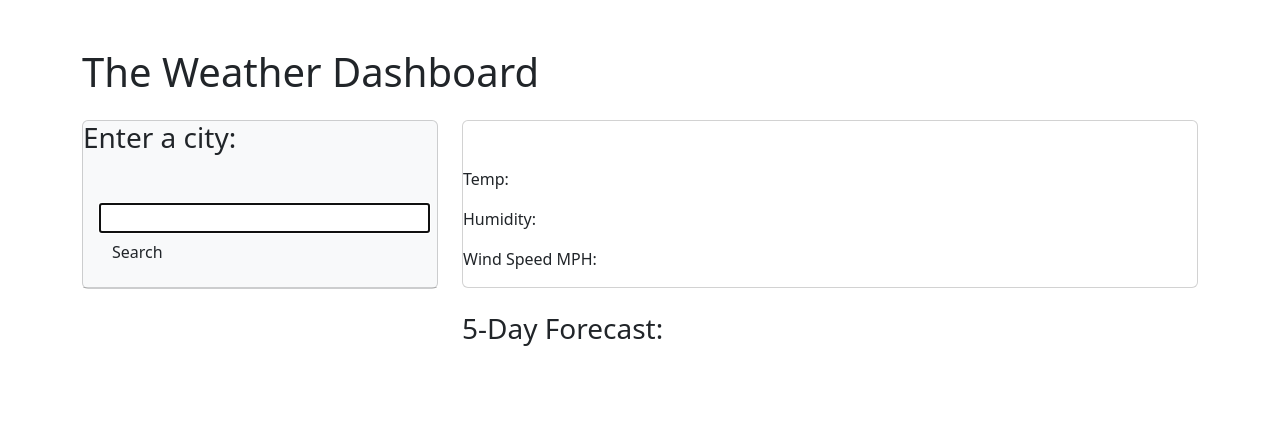
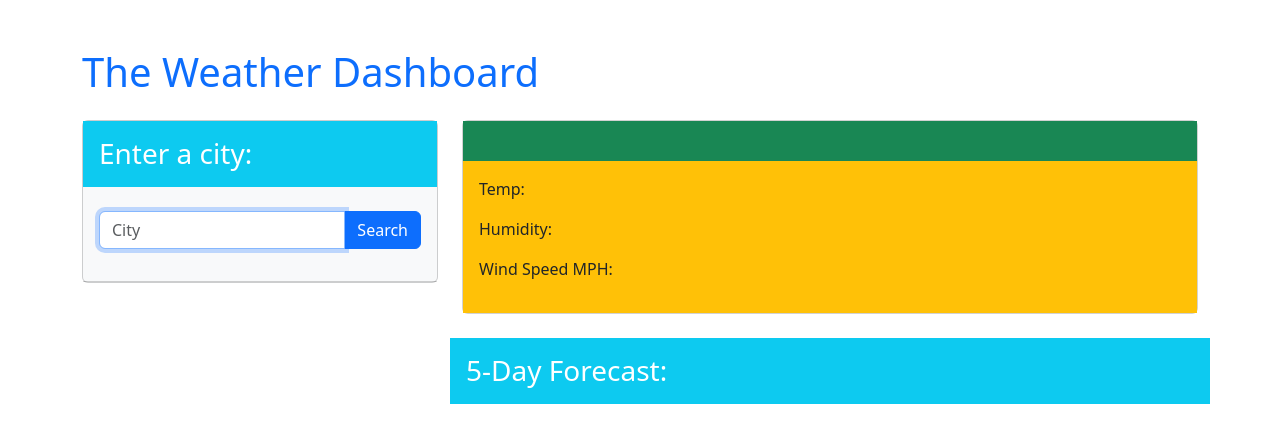
Before and after one commit to brennysouza/weather-api-x, a website: page index.html in a window 1280 px wide. Drawn offline with nearby package versions, Linux system fonts and the light colour scheme.

Commit message:
added styling to app

```diff
--- a/index.html
+++ b/index.html
@@ -12,70 +12,53 @@
     <title>The Weather Dashboard</title>
 </head>
 
-
 <body>
     <div class="container mt-5">
-    <h1 class="mb-4">The Weather Dashboard</h1>
+        <h1 class="mb-4 text-primary">The Weather Dashboard</h1>
 
         <div class="row">
-      <div class="col-4">
+            <div class="col-md-4">
                 <div class="card bg-light">
-          <h3 class="search">Enter a city:</h3>
+                    <h3 class="search bg-info text-white p-3">Enter a city:</h3>
                     <form id="user-form" class="card-body">
-            <label class="form-label" for="city"></label>
-            <input name="city-input" size="30" id="city-input" type="text" autofocus="true" class="form-input" />
-            <button type="submit" class="btn btn-md">Search</button>
+                        <label class="form-label visually-hidden" for="city">City:</label>
+                        <div class="input-group mb-3">
+                            <input name="city-input" id="city-input" type="text" class="form-control" placeholder="City" autofocus>
+                            <button type="submit" class="btn btn-primary">Search</button>
+                        </div>
                     </form>
                     <ul class="list-group" id="search-container"></ul>
                 </div>
             </div>
 
-      <div class="col-8">
+            <div class="col-md-8">
                 <div class="card bg-white">
-          <div class="current-weather">
-            <!-- Search for a city to view weather -->
-            <h2 class="subtitle"><span id="city-search-term"></span>
+                    <div class="current-weather p-3 bg-success text-white">
+                        <h2 class="subtitle">
+                            <span id="city-search-term"></span>
                             <span id="city-current-date"></span>
-              <img id="city-current-icon"></img>
                         </h2>
                         <div id="city-container" class="list-group"></div>
                     </div>
 
-          <div class="weather-input">
-            <p class="temp">Temp:
-              <span id="temp-input"></span></p>
-            <p class="humidity">Humidity:
-              <span id="humidity-input"></span></p>
-            <p class="wind">Wind Speed MPH:
-              <span id="wind-input"></span></p>
+                    <div class="weather-input p-3 bg-warning">
+                        <p class="temp">Temp: <span id="temp-input"></span></p>
+                        <p class="humidity">Humidity: <span id="humidity-input"></span></p>
+                        <p class="wind">Wind Speed MPH: <span id="wind-input"></span></p>
                     </div>
                 </div>
 
                 <div class="row mt-4">
-            <h3 class="forecast-header">5-Day Forecast:</h3>
+                    <h3 class="forecast-header bg-info text-white p-3">5-Day Forecast:</h3>
                     <div class="col-12 d-flex" id="forecast-cards">
                         <!-- Forecast cards will go here -->
                     </div>
-        </div>
-
-
-        <!-- <div class="row" id="forecast-cards">
-          <div class="card col-2 text-white" id="day-1">
-            <p class="card-1" id="date-0">Date</p>
-            <img id="city-icon-1"></img>
-            <p class="card-1" id="temp-0">Temp:</p>
-            <p class="card-1" id="temp-0">Wind:</p>
-            <p class="card-1" id="humidity-0">Humidity:</p>
-          </div> -->
-
-
                 </div>
             </div>
         </div>
     </div>
 
     <script src="https://cdn.jsdelivr.net/npm/bootstrap@5.3.2/dist/js/bootstrap.bundle.min.js"></script>
-
     <script src="https://code.jquery.com/jquery-3.6.0.min.js"></script>
     <script src="https://cdn.jsdelivr.net/npm/bootstrap@5.3.2/dist/js/bootstrap.bundle.min.js"></script>
     <script src="https://cdnjs.cloudflare.com/ajax/libs/dayjs/1.10.4/dayjs.min.js"></script>
```
Lines whose indentation alone changed are shown as unchanged.
